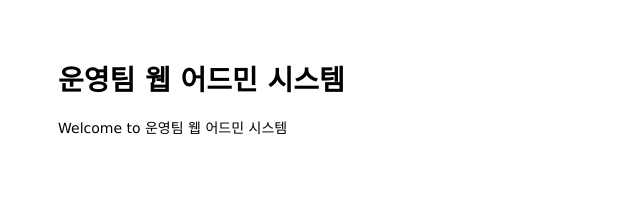
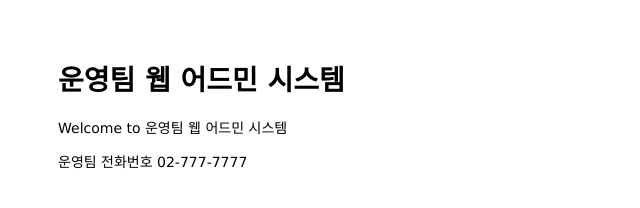
Before and after one commit to WonGeunKim/mastering-git-github, a website: page public/index.html in a window 1280 px wide. Shown: the whole page, without its empty margins (0-640 px from the left). Drawn offline with Linux system fonts and the light colour scheme.

Commit message:
Add hotline call to main page

```diff
--- a/public/index.html
+++ b/public/index.html
@@ -8,6 +8,7 @@
 <body>
   <h1>운영팀 웹 어드민 시스템</h1>
   <p>Welcome to 운영팀 웹 어드민 시스템</p>
+  <p>운영팀 전화번호 02-777-7777</p>
 </body>
 
 </html>
```
